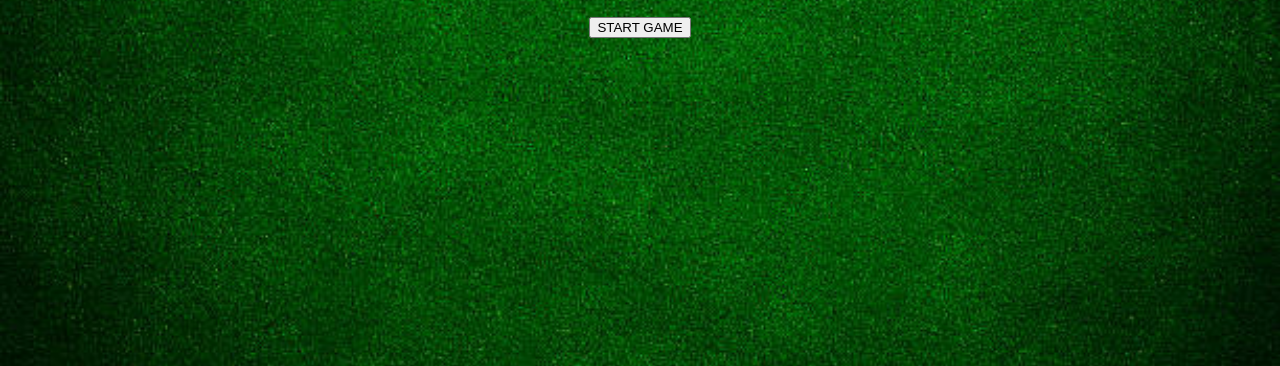
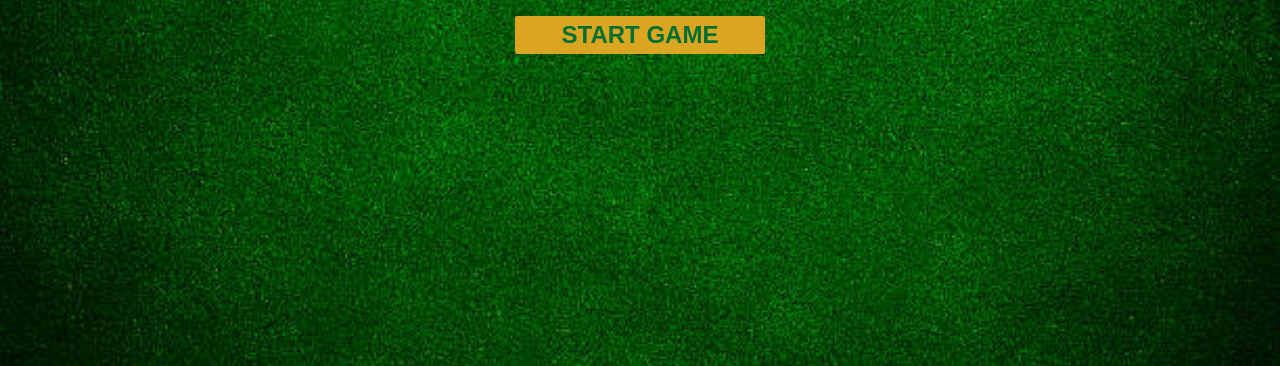
Before and after one commit to yash251/blackjack-js, a plain HTML site: page index.html in a window 1280 px wide. Shown: the part 434-800 px from the top of the page. Drawn offline with Linux system fonts and the light colour scheme.

Commit message:
button style

```diff
--- a/style.css
+++ b/style.css
@@ -20,3 +20,16 @@ h1 {
 p {
     font-size: 2rem;
 }
+
+button {
+    cursor: pointer;
+    font-size: 1.5rem;
+    color: #016f32;
+    width: 250px;
+    background: goldenrod;
+    padding-top: 5px;
+    padding-bottom: 5px;
+    font-weight: bold;
+    border: none;
+    border-radius: 2px;
+}
```
